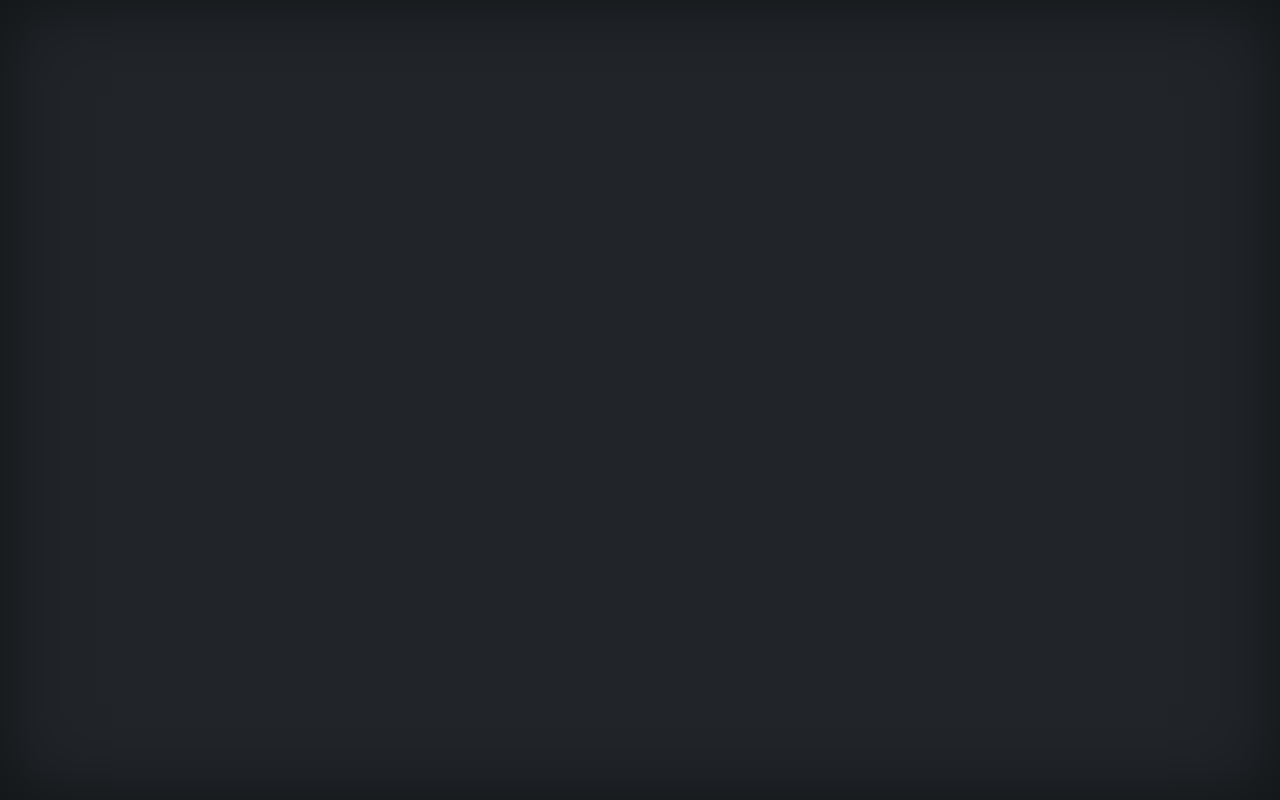
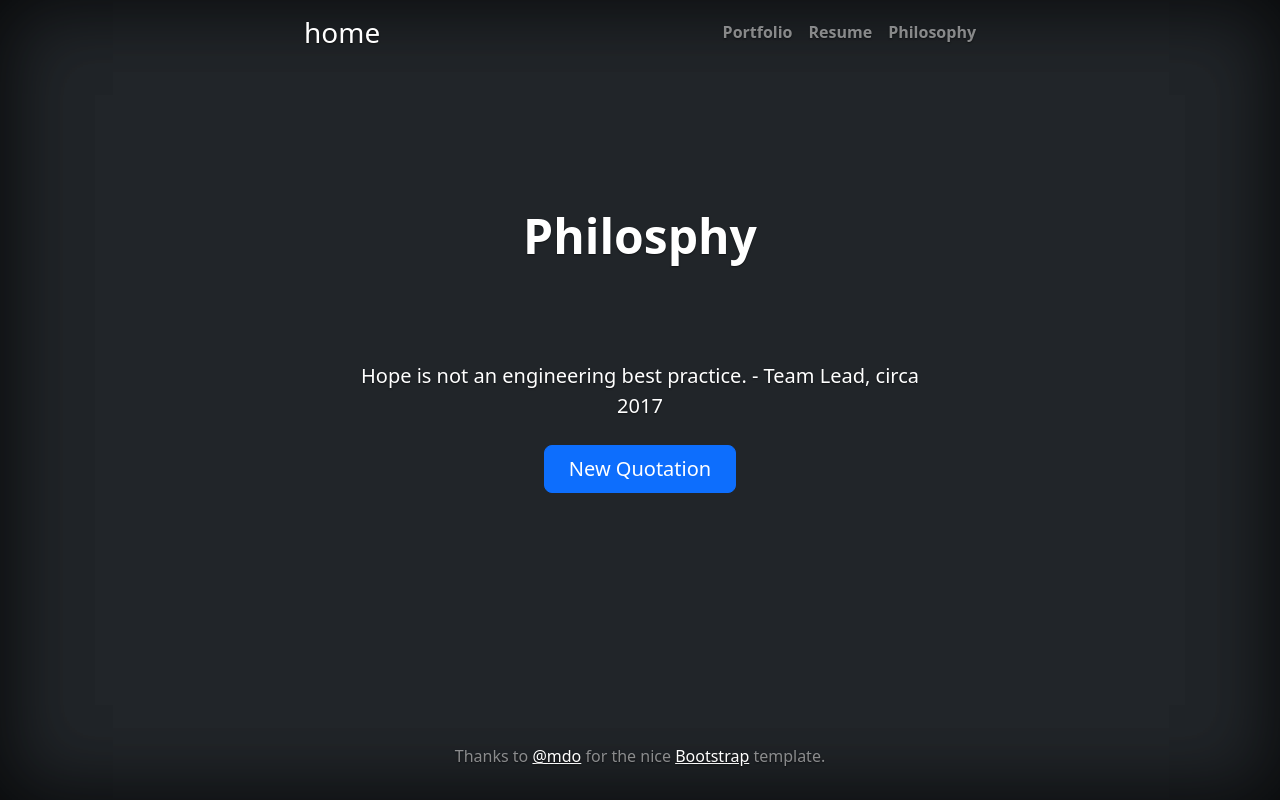
Before and after one commit to brandon-foster/resume_react_server, a React (Create React App) app in the folder client/: page /philosophy in a window 1280 px wide. Before the commit this address had no page. Built offline with nearby package versions, Linux system fonts and the light colour scheme.

Commit message:
Philosophy Page

```diff
--- a/client/src/App.js
+++ b/client/src/App.js
@@ -2,6 +2,7 @@ import { BrowserRouter as Router, Routes, Route } from 'react-router-dom';
 import { Layout } from './layout/Layout';
 import { HomePage } from './pages/HomePage';
 import { ResumePage } from './pages/ResumePage';
+import { PhilosophyPage } from './pages/PhilosophyPage';
 
 function App() {
   return (
@@ -10,6 +11,8 @@ function App() {
         <Route path='/' exact element={<Layout />}>
           <Route index exact element={<HomePage />}></Route>
           <Route path='/resume' exact element={<ResumePage />}></Route>
+          <Route path='/philosophy' exact element={<PhilosophyPage />}></Route>
+
         </Route>
       </Routes>
     </Router>
--- a/client/src/index.js
+++ b/client/src/index.js
@@ -4,9 +4,17 @@ import App from './App';
 import './bootstrap-5.2.3-dist/css/bootstrap.min.css';
 import './css/cover.css';
 
+console.info(`This React app is running in [${process.env.NODE_ENV}] mode.`);
 const root = ReactDOM.createRoot(document.getElementById('root'));
-root.render(
-  <React.StrictMode>
+if (process.env.NODE_ENV === 'development') {
+  root.render(
     <App />
-  </React.StrictMode>
-);
+  );
+}
+else {
+  root.render(
+    <React.StrictMode>
+      <App />
+    </React.StrictMode>
+  );
+}
--- a/client/src/layout/Layout.js
+++ b/client/src/layout/Layout.js
@@ -10,7 +10,7 @@ export const Layout = () => {
             <nav className="nav nav-masthead justify-content-center float-md-end">
               <Link to='/' className='nav-link fw-bold py-1 px-0'>Portfolio</Link>
               <Link to='/resume' className='nav-link fw-bold py-1 px-0'>Resume</Link>
-              <Link to='/opinions' className='nav-link fw-bold py-1 px-0'>Opinions</Link>
+              <Link to='/philosophy' className='nav-link fw-bold py-1 px-0'>Philosophy</Link>
             </nav>
           </div>
         </header>
--- /dev/null
+++ b/client/src/pages/PhilosophyPage.js
@@ -0,0 +1,51 @@
+import { useState } from 'react';
+
+export const PhilosophyPage = () => {
+  const quoteList = [
+    `Hope is not an engineering best practice. - Team Lead, circa 2017`,
+    `You just need to test the boundary of the existing application. Then you can refactor. - L.H., circa 2022`,
+    `Before your fingers touch the keyboard, know what you want to do. - CS professor during a college visit, 2011`,
+    `Nothing is difficult. It depends on how much time you have. - F.L., 2011`,
+    `I see what's going on. They did entirely too much pre-factoring. - P.G., 2021`,
+    `I know I successfuly refactored code when it has fewer lines than before. - R.G., 2022`,
+    `Why are we adding jars files to version control? - K.K., 2023`,
+  ];
+  const availableIndexesList = provideAvailableIndexesOf(quoteList);
+  function provideQuote(quoteListIndex) {
+    const q = quoteList[quoteListIndex];
+    return q;
+  }
+  function provideAvailableIndexesOf(sourceArr) {
+    let arr = [];
+    for (let i = 0; i < sourceArr.length; i++) {
+      arr.push(i);
+    }
+    return arr;
+  }
+  function provideRandomAndRemoveFrom(arr) {
+    const rand = Math.floor(Math.random() * arr.length);
+    const quoteListIndex = arr.splice(rand, 1);
+    if (availableIndexesList.length === 0) {
+      availableIndexesList = provideAvailableIndexesOf(quoteList);
+    }
+    return quoteListIndex;
+  }
+  const [quote, setQuote] = useState(() => {
+    return provideQuote(provideRandomAndRemoveFrom(availableIndexesList));
+  });
+  return (
+    <>
+      <h1 className='display-5 fw-bold text-body-emphasis'>Philosphy</h1>
+      <div className='px-4 py-5 my-5 text-center'>
+        <div className='col-lg-6 mx-auto'>
+          <p className='lead mb-4'>{quote}</p>
+          <div className='d-grid gap-2 d-sm-flex justify-content-sm-center'>
+            <button type='button' className='btn btn-primary btn-lg px-4 gap-3'
+              onClick={() => setQuote(provideQuote(provideRandomAndRemoveFrom(availableIndexesList)))}>New Quotation</button>
+            {/* <button type='button' className='btn btn-outline-secondary btn-lg px-4'>Secondary</button> */}
+          </div>
+        </div>
+      </div>
+    </>
+  );
+};
```
